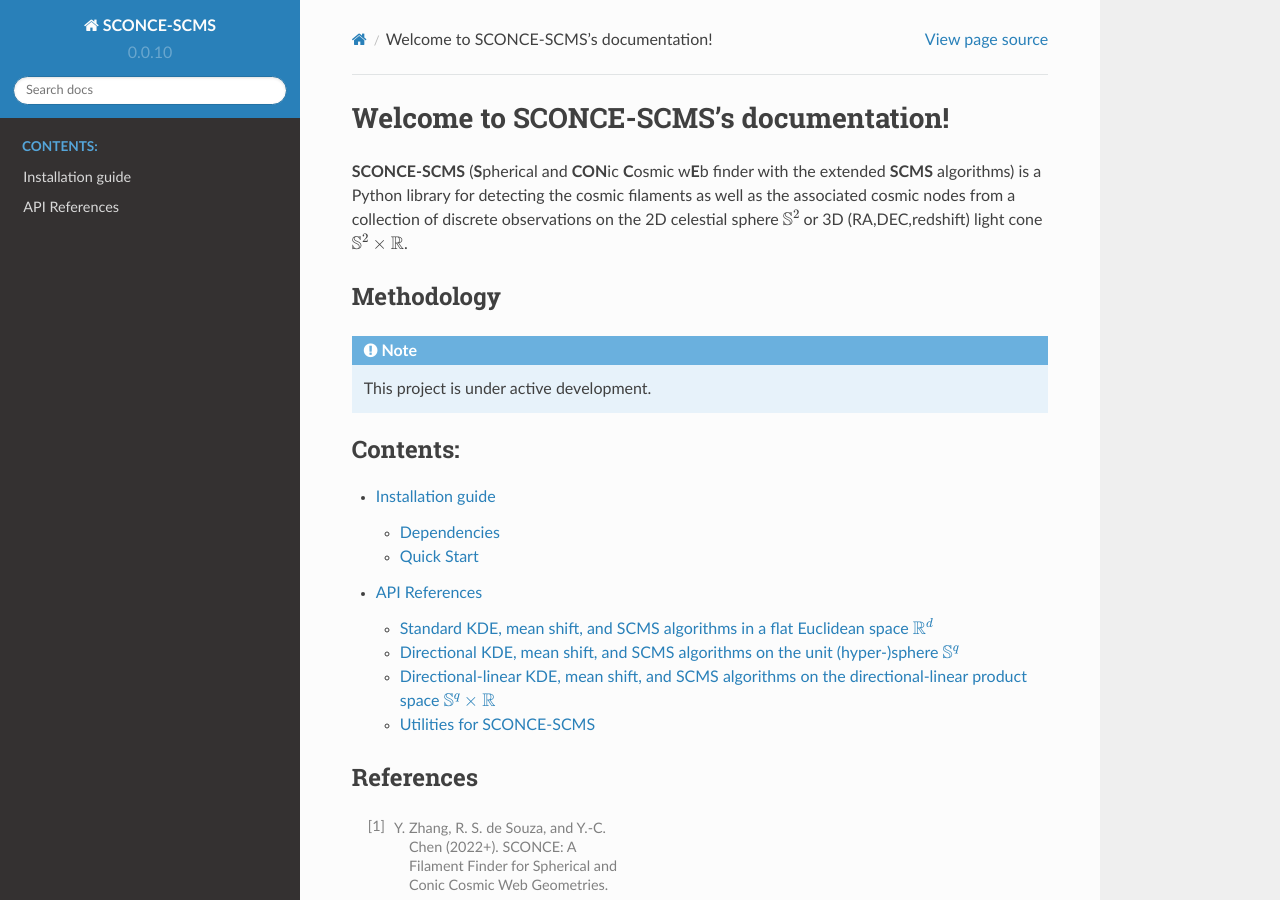
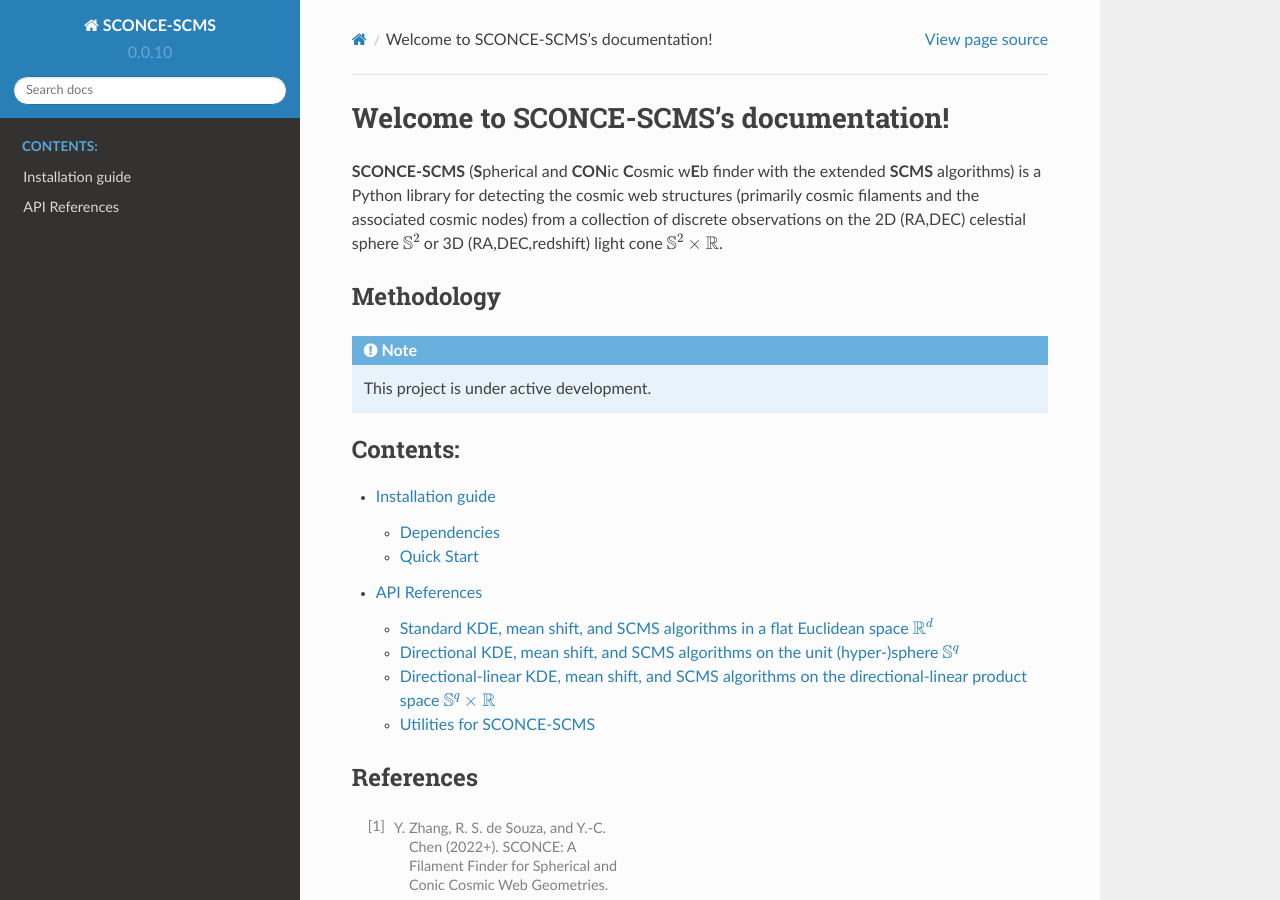
Before and after one commit to zhangyk8/sconce-scms, a Sphinx documentation site: the page built from docs/source/index.rst, in a window 1280 px wide and 900 px high. Built offline with Sphinx 7.4.7 and the Read the Docs theme 2.0.0, drawn with Linux system fonts in a browser that asks for light colours.

Commit message:
Update index.rst

```diff
--- a/docs/source/index.rst
+++ b/docs/source/index.rst
@@ -1,7 +1,7 @@
 Welcome to SCONCE-SCMS's documentation!
 ===================================
 
-**SCONCE-SCMS** (**S**\pherical and **CON**\ic **C**\osmic w\ **E**\b finder with the extended **SCMS** algorithms) is a Python library for detecting the cosmic filaments as well as the associated cosmic nodes from a collection of discrete observations on the 2D celestial sphere :math:`\mathbb{S}^2` or 3D (RA,DEC,redshift) light cone :math:`\mathbb{S}^2\times\mathbb{R}`.
+**SCONCE-SCMS** (**S**\pherical and **CON**\ic **C**\osmic w\ **E**\b finder with the extended **SCMS** algorithms) is a Python library for detecting the cosmic web structures (primarily cosmic filaments and the associated cosmic nodes) from a collection of discrete observations on the 2D (RA,DEC) celestial sphere :math:`\mathbb{S}^2` or 3D (RA,DEC,redshift) light cone :math:`\mathbb{S}^2\times\mathbb{R}`.
 
 Methodology
 ------------
```
